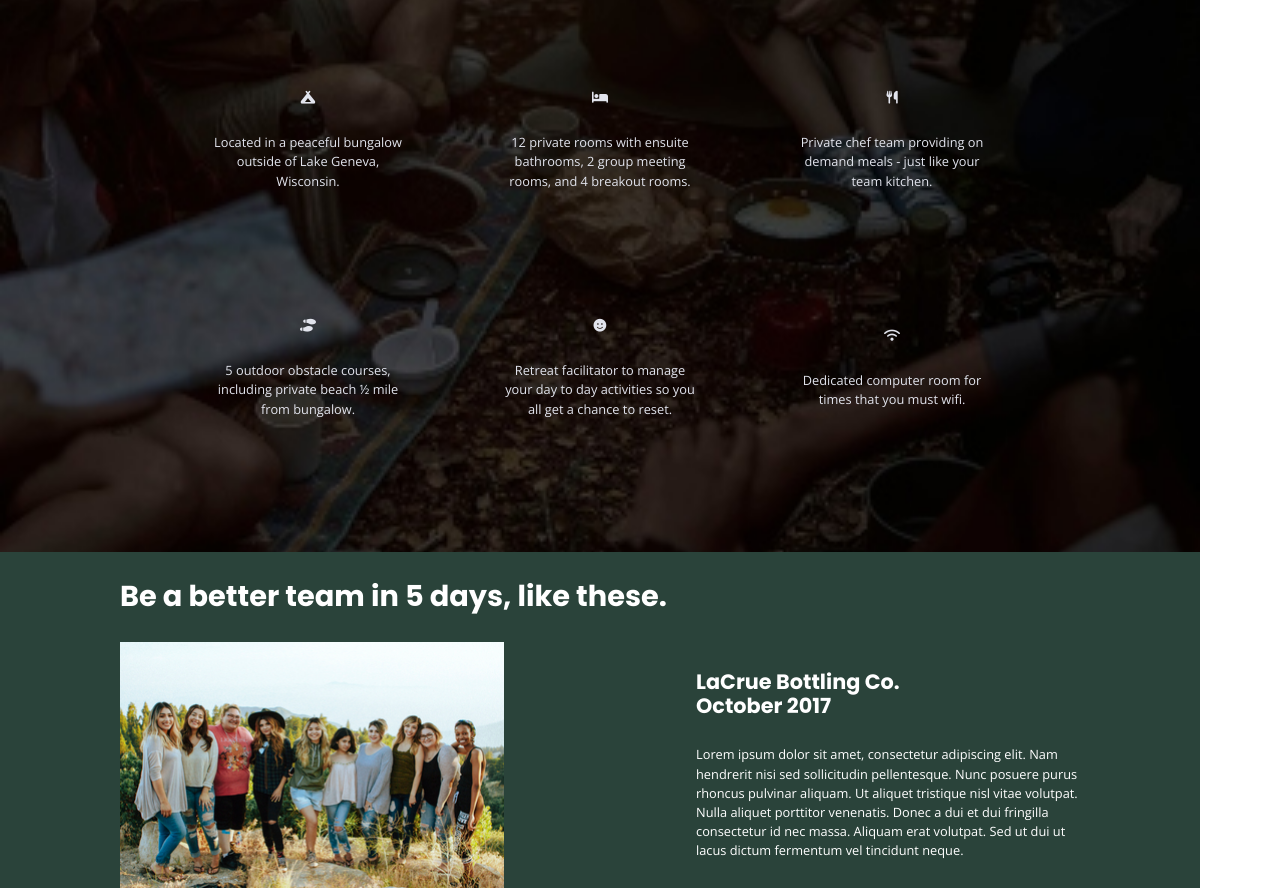
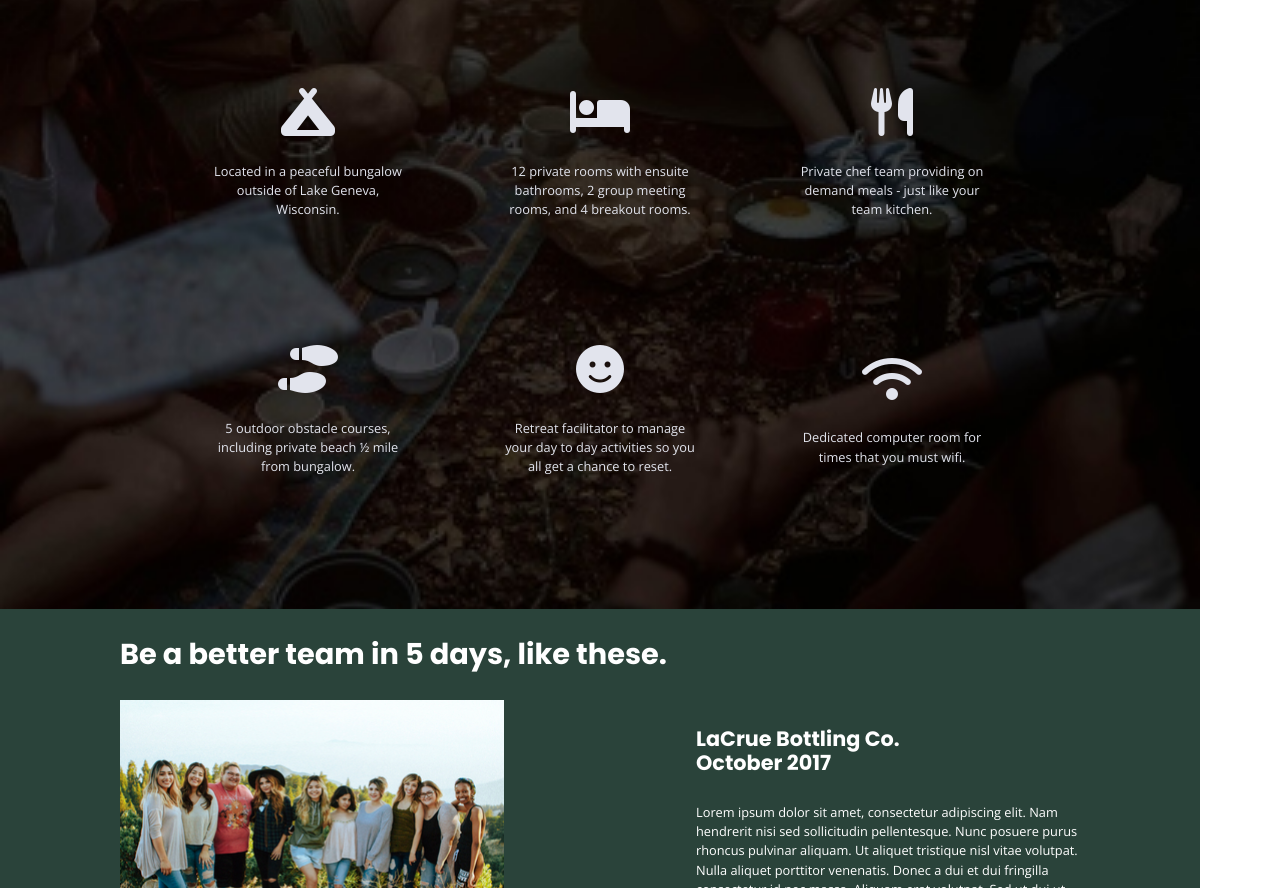
Before and after one commit to tomie-s/unplugged, a website built with Parcel: page index.html in a window 1280 px wide. Shown: the part 1113-2001 px from the top of the page. Built offline with nearby package versions, Linux system fonts and the light colour scheme.

Commit message:
added in css style for icons

```diff
--- a/css/main.css
+++ b/css/main.css
@@ -316,6 +316,10 @@ input[type="button"] {
   border: none;
   text-align: center;
   text-transform: uppercase;
+}
+
+.features i {
+  font-size: 3.75em;
 }
 
 .review-img {
```
